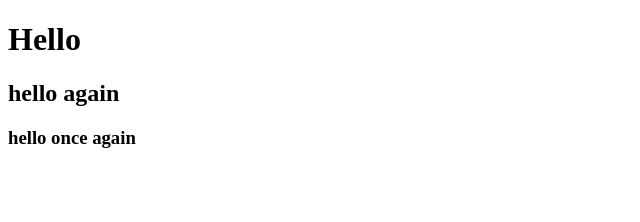
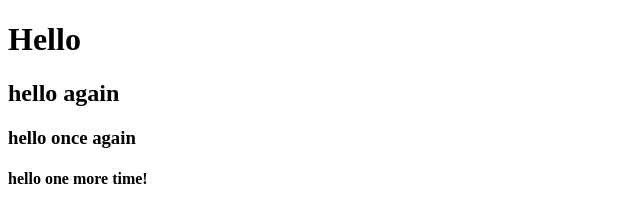
Before and after one commit to zachattack77/team-repo, a plain HTML site: page index.html in a window 1280 px wide. Shown: the whole page, without its empty margins (0-640 px from the left). Drawn offline with Linux system fonts and the light colour scheme.

Commit message:
h4 added

```diff
--- a/index.html
+++ b/index.html
@@ -8,5 +8,6 @@
     <h1>Hello</h1>
     <h2>hello again</h2>
     <h3>hello once again</h3>
+    <h4>hello one more time!</h4>
 </body>
 </html>
```
